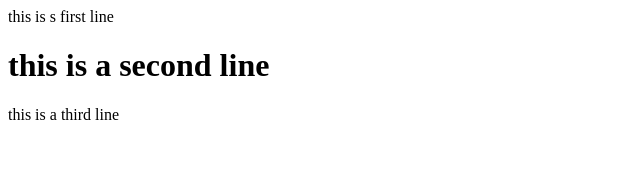
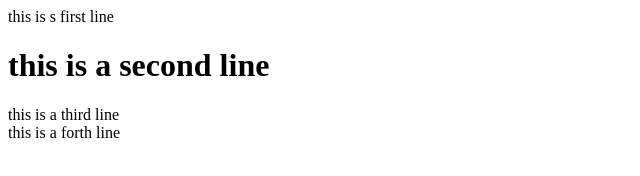
Before and after one commit to amaan2874/first-repo, a plain HTML site: page index.html in a window 1280 px wide. Shown: the whole page, without its empty margins (0-640 px from the left). Drawn offline with Linux system fonts and the light colour scheme.

Commit message:
Update index.html
add line 4

```diff
--- a/index.html
+++ b/index.html
@@ -1,3 +1,4 @@
 <p>this is s first line</p>
 <h1>this is a second line</h1>
 <div>this is a third line</div>
+<span>this is a forth line</span>
```
